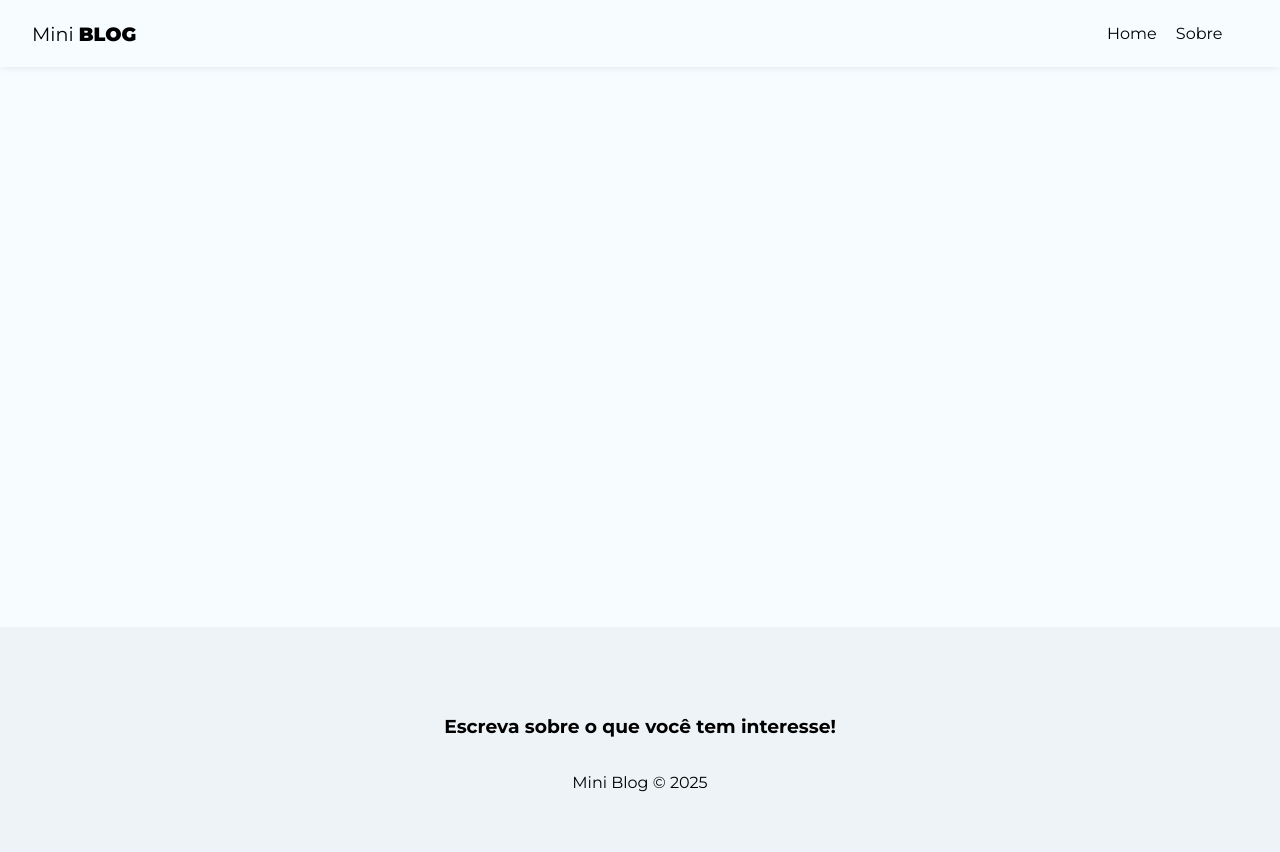
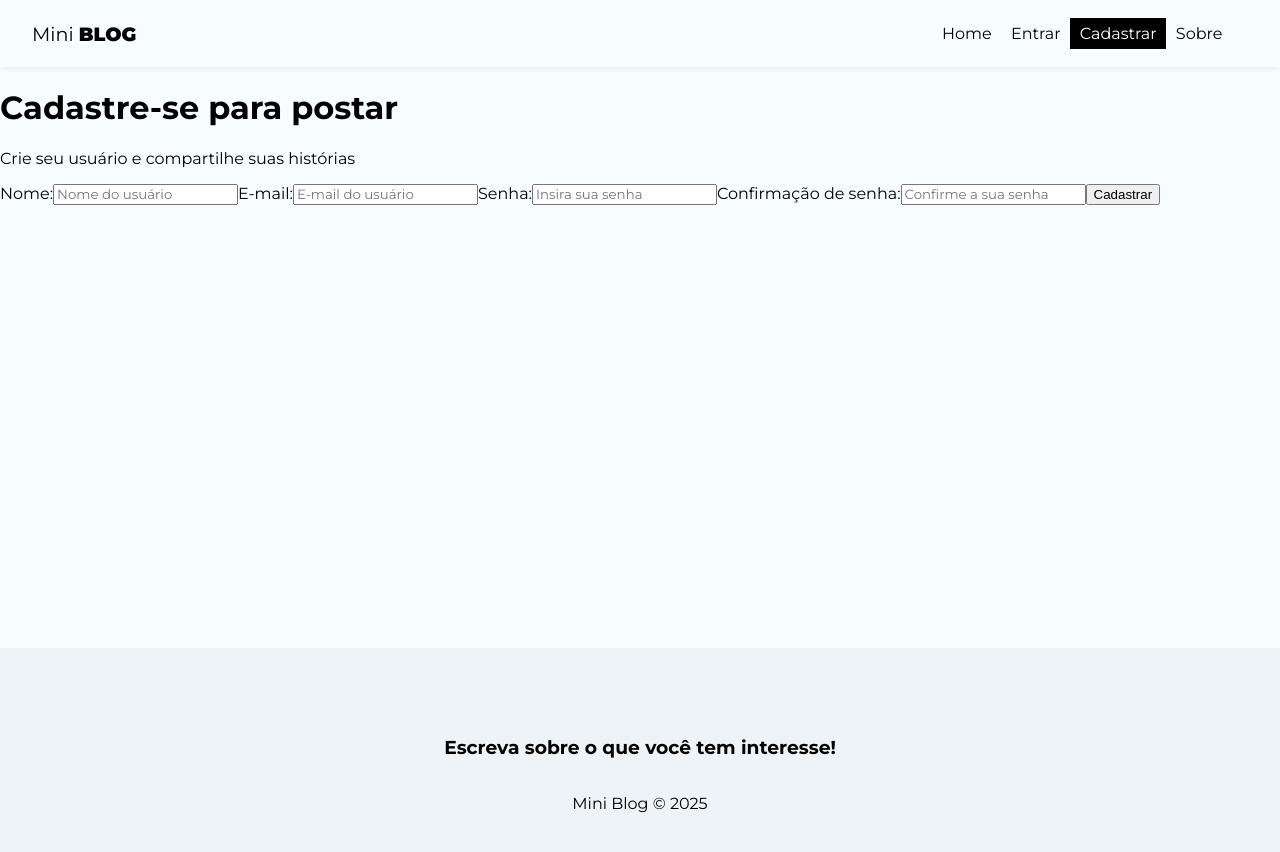
Before and after one commit to lucianapepelucio/mini-blog, a React (Vite) app: page /register in a window 1280 px wide. Shown: the top 852 px of the page. Built offline with nearby package versions, Linux system fonts and the light colour scheme.

Commit message:
creating registration form

```diff
--- a/src/App.jsx
+++ b/src/App.jsx
@@ -5,6 +5,8 @@
 //pages
 import About from "./pages/About/About";
 import Home from "./pages/Home/Home";
+import Login from "./pages/Login/Login";
+import Register from "./pages/Register/Register";
 
 import "./App.css";
 
@@ -17,6 +19,8 @@
           <Routes>
             <Route path="/" element={<Home />} />
             <Route path="/about" element={<About />} />
+            <Route path="/login" element={<Login />} />
+            <Route path="/register" element={<Register />} />
           </Routes>
         </div>
         <Footer />
--- a/src/components/Navbar.jsx
+++ b/src/components/Navbar.jsx
@@ -19,6 +19,22 @@
         </li>
         <li>
           <NavLink
+            to="/login"
+            className={({ isActive }) => (isActive ? styles.active : "")}
+          >
+            Entrar
+          </NavLink>
+        </li>
+        <li>
+          <NavLink
+            to="/register"
+            className={({ isActive }) => (isActive ? styles.active : "")}
+          >
+            Cadastrar
+          </NavLink>
+        </li>
+        <li>
+          <NavLink
             to="/about"
             className={({ isActive }) => (isActive ? styles.active : "")}
           >
--- /dev/null
+++ b/src/pages/Login/Login.jsx
@@ -0,0 +1,11 @@
+import styles from "./Login.module.css";
+
+const Login = () => {
+  return (
+    <div>
+      <h2>Login</h2>
+    </div>
+  );
+};
+
+export default Login;
--- /dev/null
+++ b/src/pages/Register/Register.jsx
@@ -0,0 +1,53 @@
+import { useState, useEffect } from "react";
+
+import styles from "./Register.module.css";
+
+const Register = () => {
+  return (
+    <div>
+      <h1>Cadastre-se para postar</h1>
+      <p>Crie seu usuário e compartilhe suas histórias</p>
+      <form>
+        <label>
+          <span>Nome:</span>
+          <input
+            type="text"
+            name="displayName"
+            required
+            placeholder="Nome do usuário"
+          />
+        </label>
+        <label>
+          <span>E-mail:</span>
+          <input
+            type="email"
+            name="email"
+            required
+            placeholder="E-mail do usuário"
+          />
+        </label>
+        <label>
+          <span>Senha:</span>
+          <input
+            type="password"
+            name="password"
+            required
+            placeholder="Insira sua senha"
+          />
+        </label>
+        <label>
+          <span>Confirmação de senha:</span>
+          <input
+            type="password"
+            name="confirmPassword"
+            required
+            placeholder="Confirme a sua senha"
+          />
+        </label>
+        <button className="btn">Cadastrar</button>
+      </form>
+    </div>
+  );
+};
+
+export default Register;
--- /dev/null
+++ b/src/pages/Register/Register.module.css
@@ -0,0 +1,7 @@
+.register {
+  text-align: center;
+}
+
+.register p {
+  color: #aaa;
+}
```
Also changed, not shown: src/pages/Login/Login.module.css (added).
